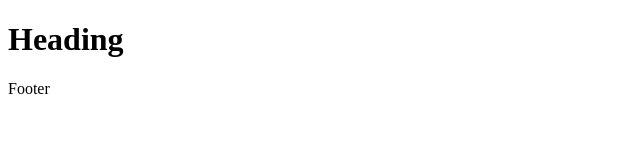
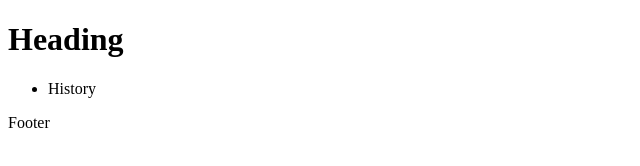
Before and after one commit to RobinBigus/SD70, a plain HTML site: page index.html in a window 1280 px wide. Shown: the whole page, without its empty margins (0-640 px from the left). Drawn offline with Linux system fonts and the light colour scheme.

Commit message:
added section

```diff
--- a/index.html
+++ b/index.html
@@ -8,6 +8,13 @@
   </head>
   <body>
     <h1>Heading</h1>
+    <main>
+      <section>
+        <ul>
+          <li>History</li>
+        </ul>
+      </section>
+    </main>
     <footer>Footer</footer>
   </body>
 </html>
```
